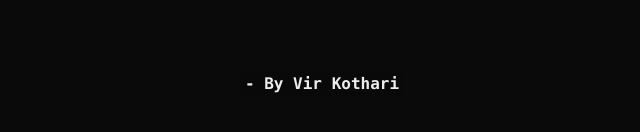
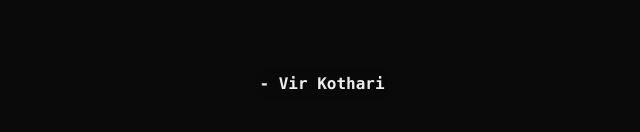
Before and after one commit to Vir-8/mem0-playground, a Next.js app: page / in a window 1280 px wide. Shown: the part 626-758 px from the top of the page, without its empty margins (318-958 px from the left). Built offline with nearby package versions, Linux system fonts and the light colour scheme.

Commit message:
Clean code

```diff
--- a/src/app/page.tsx
+++ b/src/app/page.tsx
@@ -51,7 +51,7 @@ export default function Home() {
       <footer className="row-start-3 flex gap-6 flex-wrap items-center justify-center font-[family-name:var(--font-geist-sans)]">
         {" "}
         <code className="bg-black/[.05] dark:bg-white/[.06] px-1 py-0.5 rounded font-semibold">
-          - By Vir Kothari
+          - Vir Kothari
         </code>
       </footer>
     </div>
```
